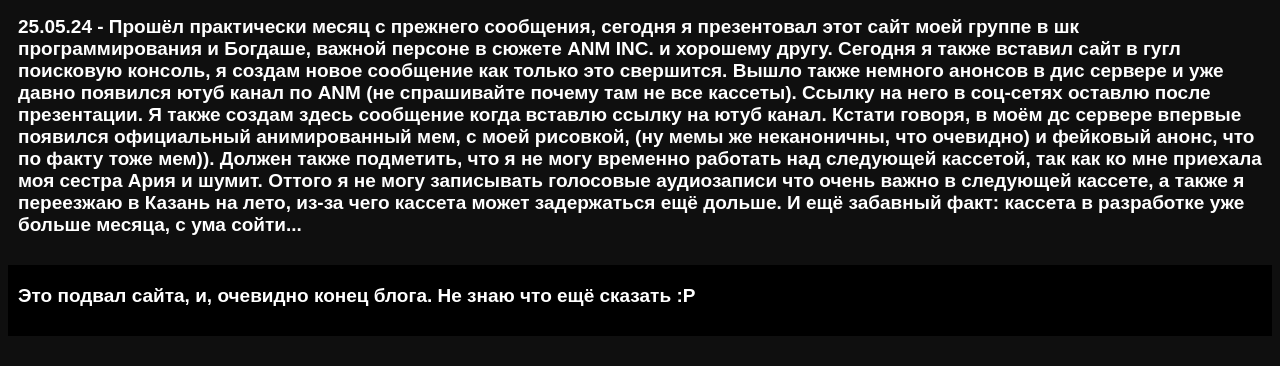
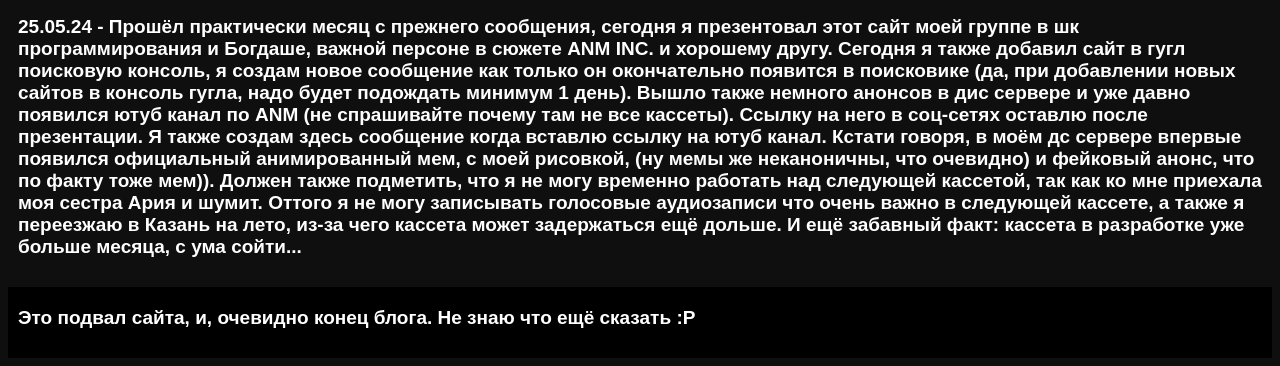
Before and after one commit to AbobalolXDD/anmnoncanon, a plain HTML site: page blog.html in a window 1280 px wide. Shown: the part 1016-1382 px from the top of the page. Before the commit the page ends 1360 px from the top, so only its background shows below. Drawn offline with Linux system fonts and the light colour scheme.

Commit message:
Update blog.html

```diff
--- a/blog.html
+++ b/blog.html
@@ -22,7 +22,7 @@
       <h1>Мой блог.</h1>
       <img class="imgopcity" src="https://optim.tildacdn.pub/tild3433-3535-4736-a164-313366333136/-/format/webp/abobanamoroze_1_1_12.png" width="770px" height="480px"/>
       <p>29.04.24 - Первое сообщение на этом блоге! Самый последний на данный момент анонс к кассете вышел позавчера. Я над ней по сей день работаю. Пока всё идёт хорошо! Учитывая что идут майские праздники, у меня больше шансов и времени для работы над кассетой. Так-же, омг, это сообщение было до опубликования сайта, вау оу вау.</p>
-      <p>25.05.24 - Прошёл практически месяц с прежнего сообщения, сегодня я презентовал этот сайт моей группе в шк программирования и Богдаше, важной персоне в сюжете ANM INC. и хорошему другу. Сегодня я также вставил сайт в гугл поисковую консоль, я создам новое сообщение как только это свершится. Вышло также немного анонсов в дис сервере и уже давно появился ютуб канал по ANM (не спрашивайте почему там не все кассеты). Ссылку на него в соц-сетях оставлю после презентации. Я также создам здесь сообщение когда вставлю ссылку на ютуб канал. Кстати говоря, в моём дс сервере впервые появился официальный анимированный мем, с моей рисовкой, (ну мемы же неканоничны, что очевидно) и фейковый анонс, что по факту тоже мем)). Должен также подметить, что я не могу временно работать над следующей кассетой, так как ко мне приехала моя сестра Ария и шумит. Оттого я не могу записывать голосовые аудиозаписи что очень важно в следующей кассете, а также я переезжаю в Казань на лето, из-за чего кассета может задержаться ещё дольше. И ещё забавный факт: кассета в разработке уже больше месяца, с ума сойти...</p>
+      <p>25.05.24 - Прошёл практически месяц с прежнего сообщения, сегодня я презентовал этот сайт моей группе в шк программирования и Богдаше, важной персоне в сюжете ANM INC. и хорошему другу. Сегодня я также добавил сайт в гугл поисковую консоль, я создам новое сообщение как только он окончательно появится в поисковике (да, при добавлении новых сайтов в консоль гугла, надо будет подождать минимум 1 день). Вышло также немного анонсов в дис сервере и уже давно появился ютуб канал по ANM (не спрашивайте почему там не все кассеты). Ссылку на него в соц-сетях оставлю после презентации. Я также создам здесь сообщение когда вставлю ссылку на ютуб канал. Кстати говоря, в моём дс сервере впервые появился официальный анимированный мем, с моей рисовкой, (ну мемы же неканоничны, что очевидно) и фейковый анонс, что по факту тоже мем)). Должен также подметить, что я не могу временно работать над следующей кассетой, так как ко мне приехала моя сестра Ария и шумит. Оттого я не могу записывать голосовые аудиозаписи что очень важно в следующей кассете, а также я переезжаю в Казань на лето, из-за чего кассета может задержаться ещё дольше. И ещё забавный факт: кассета в разработке уже больше месяца, с ума сойти...</p>
     </main>
     <footer>
     <p>Это подвал сайта, и, очевидно конец блога. Не знаю что ещё сказать :P</p>
```
